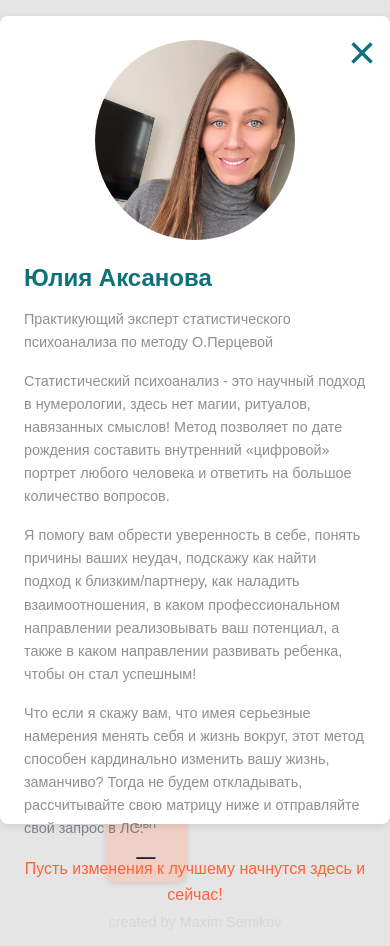
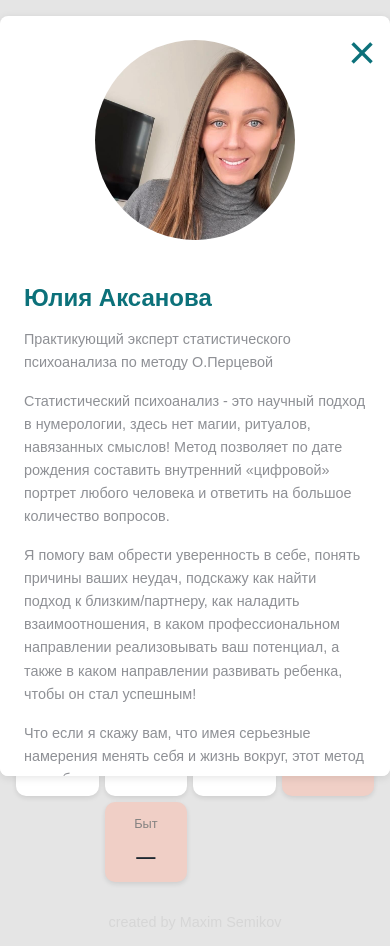
Before and after one commit to Yuliya-matrix/calc, a website: page index.html in a window 390 px wide. Both pictures are taken after a click on the button "О методе". Drawn offline with Linux system fonts and the light colour scheme.

Commit message:
fix: popup styles

```diff
--- a/styles.css
+++ b/styles.css
@@ -113,7 +113,7 @@ input:-internal-autofill-previewed {
   border-radius: 8px;
   background-clip: padding-box;
   transition: color 0.2s ease, background 0.2s ease, border 0.2s ease,
-    opacity 0.2s ease;
+  opacity 0.2s ease;
   padding: 1rem 4rem;
 }
 
@@ -419,7 +419,8 @@ input:-internal-autofill-previewed {
   }
 
   .expert-info.modal-active {
-    display: block;
+    display: flex;
+    flex-direction: column;
     position: fixed;
     left: 0;
     bottom: 0;
@@ -427,6 +428,23 @@ input:-internal-autofill-previewed {
     z-index: 1001;
     height: 90vh;
     max-width: none;
+    overflow: hidden;
+    background: var(--color-white);
+    overflow-y: auto;
+    padding: 0;
+  }
+
+  .expert-info.modal-active .expert-description {
+    flex: 1;
+    overflow-y: auto;
+    padding: 1.5rem;
+    background: var(--color-white);
+  }
+
+  .expert-info.modal-active .expert-photo {
+    background: var(--color-white);
+    padding-top: 1.5rem;
+    margin-bottom: 0;
   }
 
   .expert-info.modal-active .modal-close {
```
